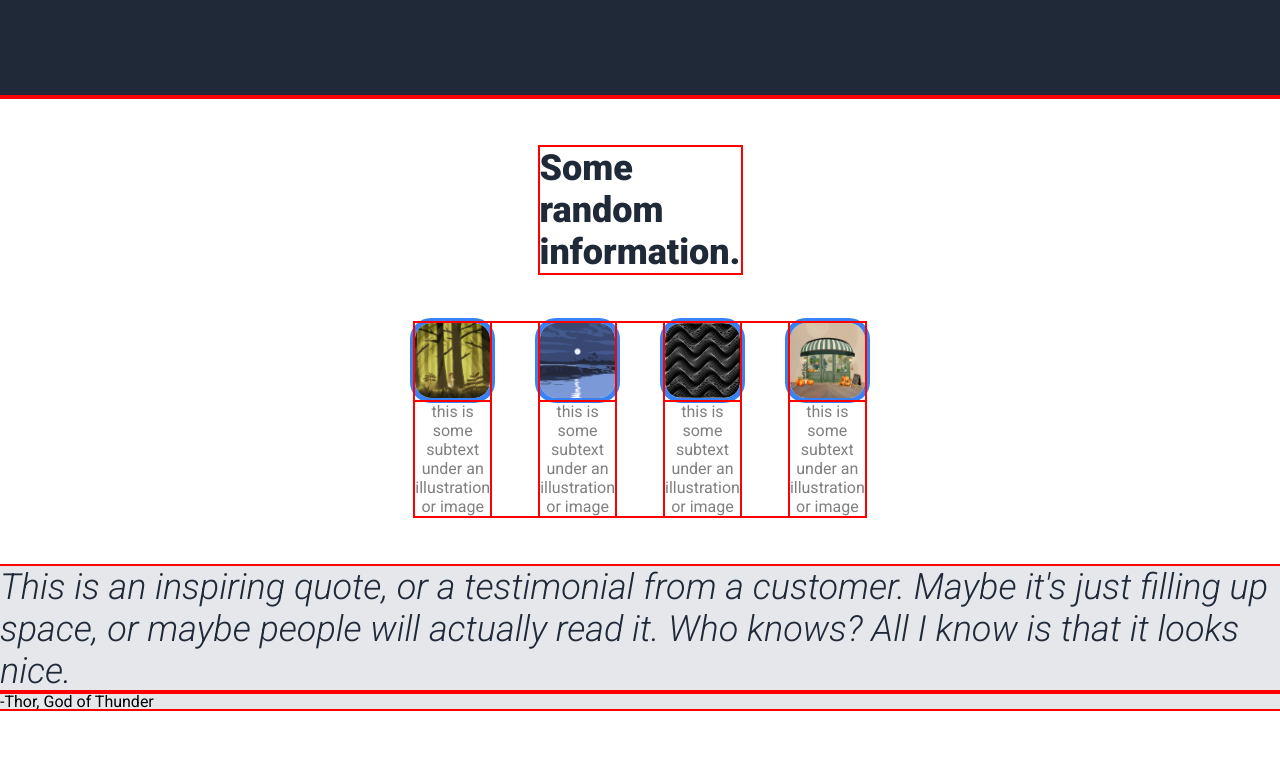
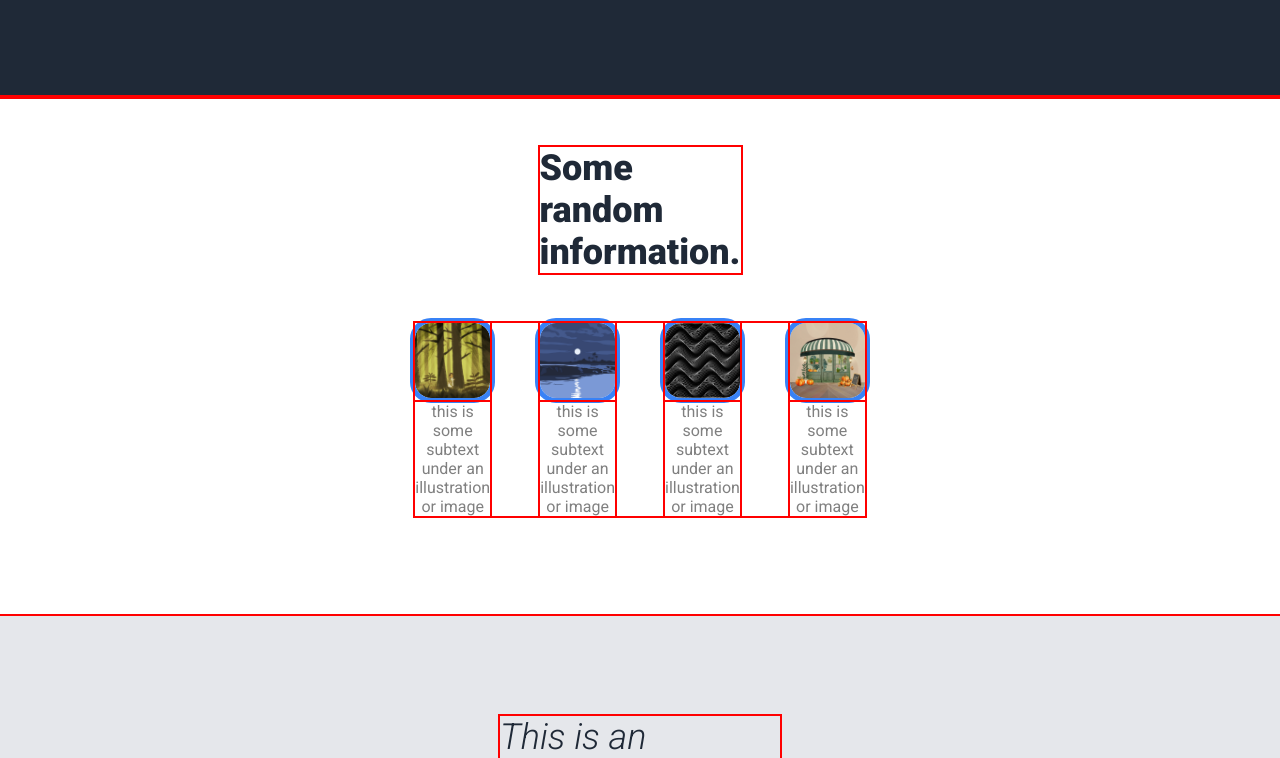
Before and after one commit to spamus12/odin-landing-page, a plain HTML site: page index.html in a window 1280 px wide. Shown: the part 562-1320 px from the top of the page. Before the commit the page ends 1273 px from the top, so only its background shows below. Drawn offline with Linux system fonts and the light colour scheme.

Commit message:
Format and space the quote section

```diff
--- a/style.css
+++ b/style.css
@@ -121,7 +121,7 @@ a {
     display: flex;
     flex-direction: column;
     align-items: center;
-    padding-bottom: 50px;
+    padding-bottom: 100px;
 }
 
 .info .header {
@@ -151,4 +151,15 @@ a {
 /* Quote section */
 .quote {
     background-color: #E5E7EB;
+
+    padding-left: 500px;
+    padding-right: 500px;
+    padding-top: 100px;
+    padding-bottom: 100px;
 }
+
+.quote .author {
+    font-size: 24px;
+    font-weight: 600;
+    text-align: right;
+}
```
